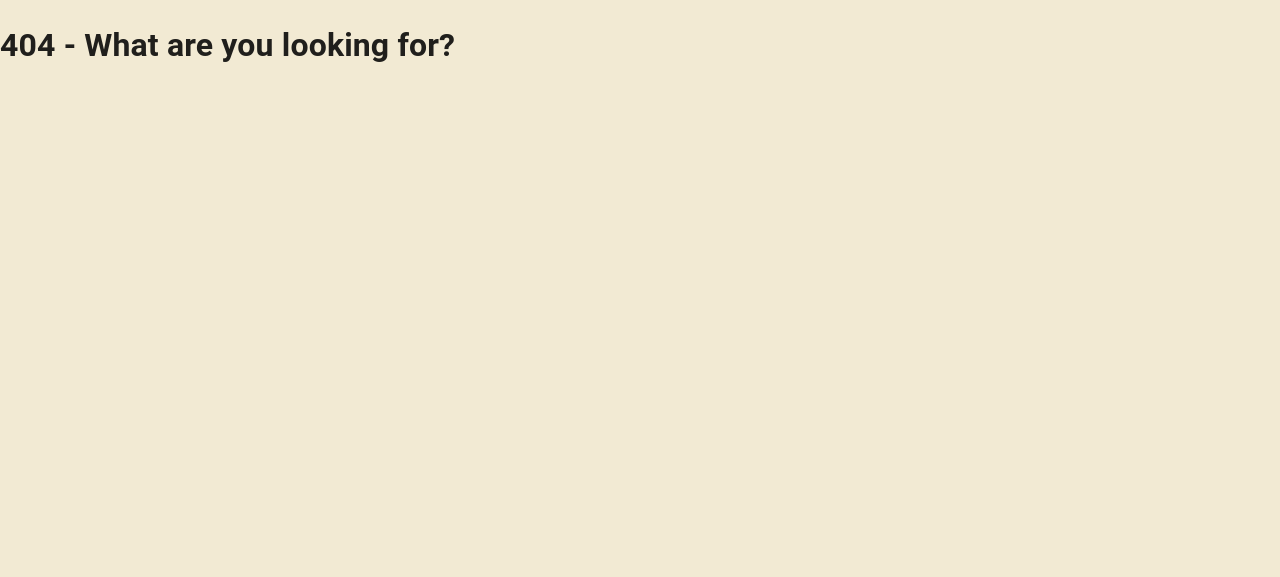
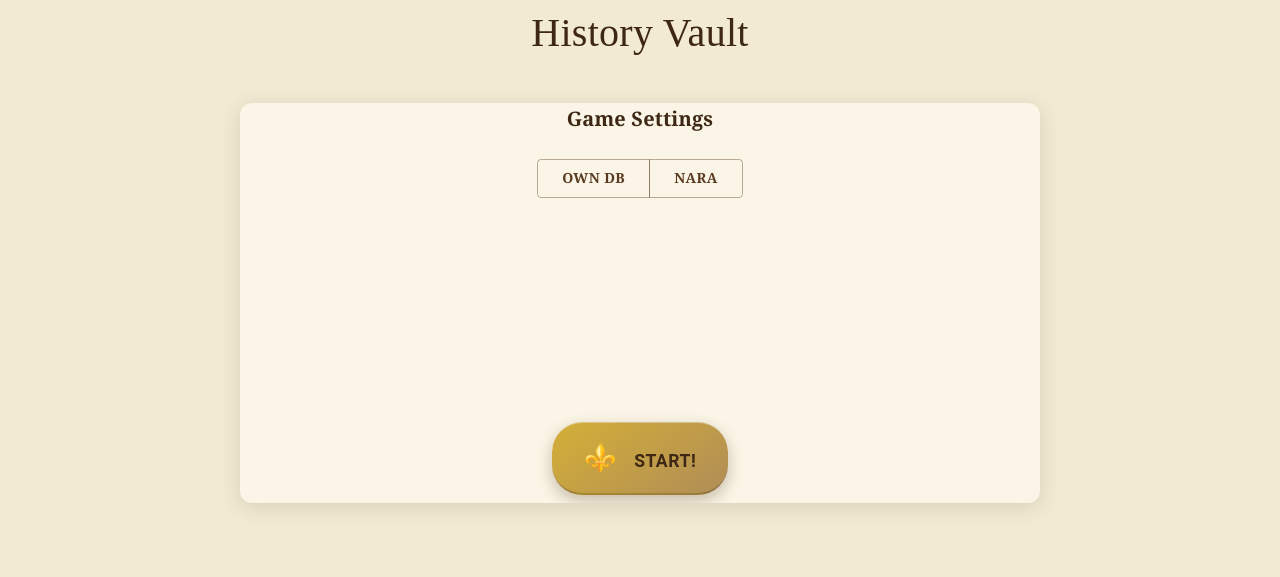
Before and after one commit to nnikolajj/histoguessr, a React (Vite) app: page /graphicguessr in a window 1280 px wide. Before the commit this address had no page. Shown: the top 577 px of the page. Built offline with nearby package versions, Linux system fonts and the light colour scheme; a web font is replaced by a local one.

Commit message:
ui changes and routing

```diff
--- a/src/Card/MapCard.tsx
+++ b/src/Card/GraphicGuess/MapCard.tsx
@@ -4,7 +4,7 @@ import L from "leaflet";
 import "leaflet/dist/leaflet.css";
 import { useState } from "react";
 import { Close } from "@mui/icons-material";
-import { useValidationData } from "../data/ValidationData";
+import { useValidationData } from "../../data/ValidationData";
 
 
 // IDEE: EIGENE MARKER
--- a/src/Card/YearCard.tsx
+++ b/src/Card/GraphicGuess/YearCard.tsx
@@ -2,38 +2,33 @@ import * as React from "react";
 import {Card, CardContent, Typography, Box, IconButton, Slider, Divider} from "@mui/material";
 import { useState, useEffect } from "react";
 import { Close, Add, Remove } from "@mui/icons-material";
-import { useValidationData } from "../data/ValidationData";
+import { useValidationData } from "../../data/ValidationData";
 
 type YearCardProps = { disabled: boolean; isMobile: boolean; closeDrawer?: () => void; };
 
 export default function YearCard({ disabled, isMobile, closeDrawer}: YearCardProps) {
-    // Globale Daten
+
     const globalYear = useValidationData(state => state.choosenYear);
     const setChoosenYear = useValidationData(state => state.setChoosenYear);
 
-    // Lokaler State, damit der Slider flüssig gleitet, ohne bei jedem Pixel die App neu zu rendern
     const [localYear, setLocalYear] = useState<number>(globalYear || 1900);
 
-    // Wenn sich das Jahr global ändert (z.B. bei neuer Runde), updaten wir den lokalen State
     useEffect(() => {
         if (globalYear !== undefined) {
             setLocalYear(globalYear);
         } else {
-            setLocalYear(1900); // Standardwert bei Reset
+            setLocalYear(1900);
         }
     }, [globalYear]);
 
-    // Während der Slider gezogen wird (nur Anzeige ändert sich)
     const handleSliderChange = (event: Event, newValue: number | number[]) => {
         setLocalYear(newValue as number);
     };
 
-    // Wenn der Slider losgelassen wird (Jetzt wird das Jahr gelockt und global gespeichert)
     const handleSliderCommit = (event: Event | React.SyntheticEvent | Event, newValue: number | number[]) => {
         setChoosenYear(newValue as number);
     };
 
-    // Für die +/- Buttons
     const adjustYear = (amount: number) => {
         const newYear = Math.min(2024, Math.max(1000, localYear + amount));
         setLocalYear(newYear);
--- a/src/data/FilterData.ts
+++ b/src/data/FilterData.ts
@@ -2,11 +2,18 @@ import {create} from "zustand";
 
 interface FilterData {
     database: number
+    round: number
 
     setDatabase: (db: number) => void;
+    setRound: (round: number | undefined) => void;
+
 }
 
 export const useFilterData = create<FilterData>((set) => ({
    database: 1,
+    round: 0,
+
    setDatabase: (db) => set({ database: db}),
+    setRound: (round) => set({ round: round }),
+
 }));
--- a/src/pages/App.tsx
+++ b/src/pages/App.tsx
@@ -2,10 +2,11 @@
 import {Routes, Route, Link} from 'react-router-dom';
 import About from './About';
 import Profile from './Profile';
-import GraphicGuess from "./GraphicGuess";
+import GraphicGuess from "./GraphicGuess/GraphicGuess";
 import ArtefactGuess from "./ArtefactGuess";
 import {Box, Divider, Link as MuiLink} from "@mui/material";
 import Startpage from "./Startpage";
+import GraGuessLayout from "./GraphicGuess/GraGuessLayout";
 
 function App () {
     return (
@@ -19,7 +20,7 @@ function App () {
             <Box sx={{ flex: 1 }}>
                 <Routes>
                     <Route path="/" element={<Startpage />} />
-                    <Route path="/graphic" element={<GraphicGuess />} />
+                    <Route path="/graphicguessr" element={<GraGuessLayout />} />
                     <Route path="/about" element={<About />} />
                     <Route path="/user/:id" element={<Profile />} />
                     <Route path="/artefact" element={<ArtefactGuess />} />
--- /dev/null
+++ b/src/pages/GraphicGuess/GraGuessLayout.tsx
@@ -0,0 +1,42 @@
+import {Box, Link as MuiLink, Typography} from "@mui/material";
+import {Link} from "react-router-dom";
+import {useFilterData} from "../../data/FilterData";
+import GraGuessSettings from "./GraGuessSettings";
+import GraphicGuess from "./GraphicGuess";
+
+function GraGuessLayout(){
+
+    const round = useFilterData(state => state.round);
+
+    return (
+        <Box>
+            <Box sx={{textAlign: "center", pt: 1, pb: 1}}>
+                <MuiLink component={Link}
+                         to="/"
+                         underline="none"
+                         sx={{color: "inherit"}}>
+                    <Typography variant="h4" component="h1" gutterBottom
+                                sx={{
+                                    fontFamily: "'Rye', serif",
+                                    fontSize: {xs: "2.5rem", md: "2.5rem"},
+                                    color: "#3E2714",
+                                }}>
+                        History Vault
+
+                    </Typography>
+                </MuiLink>
+            </Box>
+
+            {round === 0 &&
+                <GraGuessSettings/>
+            }
+            {
+                round >= 1 &&
+                <GraphicGuess/>
+            }
+
+        </Box>
+    );
+}
+
+export default GraGuessLayout
--- /dev/null
+++ b/src/pages/GraphicGuess/GraGuessSettings.tsx
@@ -0,0 +1,90 @@
+import {Box, Button, ButtonGroup, Card, Typography} from "@mui/material";
+import {useFilterData} from "../../data/FilterData";
+import {validateHisto} from "../../Service/HistoService";
+import {validateNaraHisto} from "../../Service/NaraService";
+
+function GraGuessSettings(){
+
+    const setDatabase = useFilterData(state => state.setDatabase);
+    const setRound = useFilterData(state => state.setRound);
+
+    return (
+        <Box
+            sx={{
+                display: "flex",
+                flexDirection: "column",
+                alignItems: "center",
+                p: 3,
+                position: "relative",
+            }}>
+            <Card sx={{
+                width: {xs: "100%", sm: "100vh"},
+                height: "50vh",
+                bgcolor: "#FAF5E6",
+                borderRadius: "12px",
+                boxShadow: "0px 4px 20px rgba(89, 58, 32, 0.15)",
+                textAlign: "center",
+            }}>
+
+                <Typography variant="h6" sx={{ fontFamily: "'Georgia', serif", color: "#3E2714", fontWeight: "bold" }}>
+
+                Game Settings
+                </Typography>
+
+            <ButtonGroup
+                variant="outlined"
+                aria-label="Database selection"
+                sx={{
+                    marginTop: 3,
+                    '& .MuiButton-root': {
+                        color: '#593a20',
+                        borderColor: 'rgba(89, 58, 32, 0.4)',
+                        fontWeight: 'bold',
+                        fontFamily: "'Georgia', serif",
+                        padding: '6px 24px',
+                        '&:hover': {
+                            borderColor: '#593a20',
+                            backgroundColor: 'rgba(89, 58, 32, 0.08)'
+                        }
+                    },
+                }}
+            >
+                <Button onClick={() => setDatabase(1)}>Own DB</Button>
+                <Button onClick={() => setDatabase(2)}>Nara</Button>
+            </ButtonGroup>
+
+                <Button
+                    variant="contained"
+                    onClick={ () => setRound(1)}
+                    sx={{
+                        display: "block", mx: "auto", mb: 4, mt: 2,
+                        borderRadius: "30px",
+                        fontWeight: "bold",
+                        fontSize: "1.1rem",
+                        color: "#3E2714",
+                        background: "linear-gradient(145deg, #D4AF37 0%, #B08D57 100%)",
+                        borderTop: "1px solid rgba(255,255,255,0.4)",
+                        borderBottom: "2px solid rgba(0,0,0,0.2)",
+                        marginTop: "28vh",
+                        boxShadow: "0 6px 15px rgba(89, 58, 32, 0.3)",
+                        transition: "all 0.3s ease",
+                        px: 4, py: 1.5,
+                        "&:hover": {
+                            background: "linear-gradient(145deg, #EAC353 0%, #C5A959 100%)",
+                            transform: "translateY(-2px)",
+                            boxShadow: "0 8px 20px rgba(89, 58, 32, 0.4)",
+                        },
+                        "&:active": {
+                            transform: "translateY(1px)",
+                            boxShadow: "inset 0 3px 5px rgba(0,0,0,0.2)",
+                        }
+                    }}
+                >
+                    <span style={{ fontSize: '1.5em', marginRight: '12px' }}>⚜️</span> Start!
+                </Button>
+            </Card>
+        </Box>
+    );
+}
+
+export default GraGuessSettings
--- a/src/pages/GraphicGuess.tsx
+++ b/src/pages/GraphicGuess/GraphicGuess.tsx
@@ -1,25 +1,21 @@
 import {useState} from "react";
-import {HistoCard} from "../Card/HistoCard";
+import {HistoCard} from "../../Card/GraphicGuess/HistoCard";
 import {
     Box,
     Typography,
     IconButton,
     Drawer,
     useMediaQuery,
-    Theme, ButtonGroup, Button,
-    Link as MuiLink
+    Theme,
 } from "@mui/material";
-import MapCard from "../Card/MapCard";
-import YearCard from "../Card/YearCard";
+import MapCard from "../../Card/GraphicGuess/MapCard";
+import YearCard from "../../Card/GraphicGuess/YearCard";
 import {ChevronLeft, ChevronRight} from "@mui/icons-material";
-import {useValidationData} from "../data/ValidationData";
-import {useFilterData} from "../data/FilterData";
-import {Link} from "react-router-dom";
+import {useValidationData} from "../../data/ValidationData";
 
 function GraphicGuess() {
     const histoEntity = useValidationData(state => state.histoEntity);
     const points = useValidationData(state => state.points);
-    const setDatabase = useFilterData(state => state.setDatabase);
 
     // Mobile Responsive Logic
     const isMobile = useMediaQuery((theme: Theme) => theme.breakpoints.down('md'));
@@ -39,46 +35,6 @@ function GraphicGuess() {
 
     return (
         <>
-            <Box sx={{textAlign: "center", pt: 1, pb: 1}}>
-                <MuiLink component={Link}
-                         to="/"
-                         underline="none"
-                         sx={{color: "inherit"}}>
-                    <Typography variant="h4" component="h1" gutterBottom
-                                sx={{
-                                    fontFamily: "'Rye', serif",
-                                    fontSize: {xs: "2.5rem", md: "2.5rem"},
-                                    color: "#3E2714",
-                                }}>
-                        History Vault
-
-                    </Typography>
-                </MuiLink>
-
-                <ButtonGroup
-                    variant="outlined"
-                    aria-label="Database selection"
-                    sx={{
-                        marginTop: 3,
-                        '& .MuiButton-root': {
-                            color: '#593a20',
-                            borderColor: 'rgba(89, 58, 32, 0.4)',
-                            fontWeight: 'bold',
-                            fontFamily: "'Georgia', serif",
-                            padding: '6px 24px',
-                            '&:hover': {
-                                borderColor: '#593a20',
-                                backgroundColor: 'rgba(89, 58, 32, 0.08)'
-                            }
-                        },
-                    }}
-                >
-                    <Button onClick={() => setDatabase(1)}>Own DB</Button>
-                    <Button onClick={() => setDatabase(2)}>Nara</Button>
-                </ButtonGroup>
-            </Box>
-
-
             <Box
                 sx={{
                     display: "flex",
--- a/src/pages/Startpage.tsx
+++ b/src/pages/Startpage.tsx
@@ -1,7 +1,14 @@
 import {Box, Card, CardActionArea, Divider, Typography} from "@mui/material";
 import { Link } from "react-router-dom";
+import {useFilterData} from "../data/FilterData";
+import {useEffect} from "react";
 
 function Startpage () {
+    const setRound = useFilterData(state => state.setRound);
+
+    useEffect(() => {
+        setRound(0)
+    }, []);
 
     return (
         <>
@@ -46,7 +53,7 @@ function Startpage () {
                     }}>
                         <CardActionArea
                             component={Link}
-                            to="/graphic"
+                            to="/graphicguessr"
                             sx={{ height: "100%", display: "flex", justifyContent: "center", alignItems: "center" }}
                         >
                             <Typography sx={{ fontFamily: "'Rye', serif", color: "#3E2714" }}>
```
Also changed, not shown: src/Card/GraphicGuess/HistoCard.tsx (renamed from src/Card/HistoCard.tsx, +5 -5 lines), src/Card/GraphicGuess/HistoInfo.tsx (renamed from src/Card/HistoInfo.tsx, +4 -4 lines).
